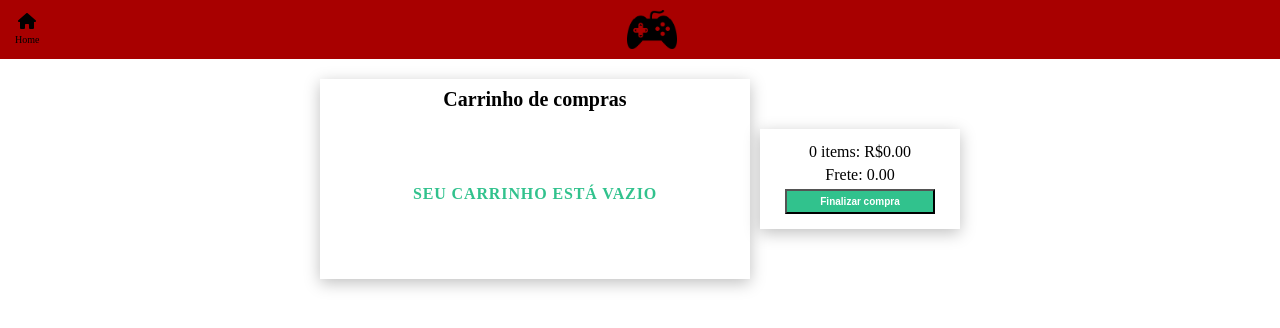
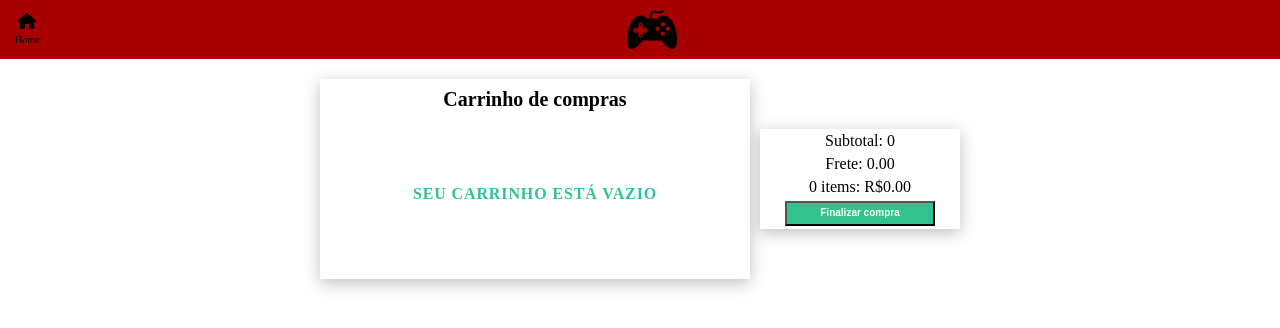
Before and after one commit to LeandroDoudement/Game-Ecommerce, a React (Create React App) app in the folder game-ecommerce/: page /cart in a window 1280 px wide. Shown: the top 328 px of the page. Built offline with nearby package versions, Linux system fonts and the light colour scheme.

Commit message:
Correção do erro de subTotal, Frete e Valor Total

```diff
--- a/game-ecommerce/src/pages/Cart.js
+++ b/game-ecommerce/src/pages/Cart.js
@@ -31,7 +31,7 @@ const Cart = () => {
             ? newItems[index].quantity + 1
             : newItems[index].quantity - 1;
       }
-      localStorage.setItem('games', JSON.stringify(newItems))
+      localStorage.setItem('games', JSON.stringify(newItems));
       return newItems;
     });
   };
@@ -42,10 +42,13 @@ const Cart = () => {
     setCartItems(newItems);
   };
 
-  const totalPrice = cartItems.reduce(
+  const subTotal = cartItems.reduce(
     (total, item) => total + item.price * item.quantity,
     0
   );
+  const frete = subTotal > 250 ? 0 : (cartItems.length * 10).toFixed(2);
+
+  const totalPrice = Number(subTotal) + Number(frete);
 
   return (
     <div className='cart-page-wrapper'>
@@ -59,7 +62,7 @@ const Cart = () => {
             ) : (
               cartItems.map((item, index) => (
                 <div className='item-wrapper' key={index}>
-                  <div className='item' >
+                  <div className='item'>
                     <FontAwesomeIcon
                       icon={faX}
                       className='delete-product'
@@ -90,17 +93,17 @@ const Cart = () => {
             )}
           </div>
           <div className='total-price-box'>
+            <span>{`Subtotal: ${subTotal}`}</span>
+            <span>{frete === 0 ? `Frete Gratis!` : `Frete: ${frete}`}</span>
             <span>{`${cartItems.length} items: R$${totalPrice.toFixed(
               2
             )}`}</span>
-            <span>
-              {totalPrice > 250
-                ? `Frete Gratis!`
-                : `Frete: ${(cartItems.length * 10).toFixed(2)}`}
-            </span>
             <button
-            className='payment-button'
-            onClick={() => navigate('/payment')}>Finalizar compra</button>
+              className='payment-button'
+              onClick={() => navigate('/payment')}
+            >
+              Finalizar compra
+            </button>
           </div>
         </div>
       </div>
--- a/game-ecommerce/src/pages/Payment.js
+++ b/game-ecommerce/src/pages/Payment.js
@@ -154,10 +154,13 @@ const Payment = () => {
     }
   };
 
-  const totalPrice = cartItems.reduce(
+  const subTotal = cartItems.reduce(
     (total, item) => total + item.price * item.quantity,
     0
   );
+  const frete = subTotal > 250 ? 0 : (cartItems.length * 10).toFixed(2);
+
+  const totalPrice = Number(subTotal) + Number(frete);
 
   return (
     <div className='payment-page'>
@@ -197,12 +200,9 @@ const Payment = () => {
               </div>
             ))
           )}
-          <span>
-              {totalPrice > 250
-                ? `Frete Gratis!`
-                : `Frete: ${(cartItems.length * 10).toFixed(2)}`}
-            </span>
-          <span>{`Total: R$ ${totalPrice.toFixed(2)}`}</span>
+          <span>{`Subtotal: ${subTotal}`}</span>
+          <span>{frete === 0 ? `Frete Gratis!` : `Frete: ${frete}`}</span>
+          <span>{`${cartItems.length} items: R$${totalPrice.toFixed(2)}`}</span>
         </div>
         <div className='form-wrapper'>
           <span className='informations-title'>Informações do comprador:</span>
```
